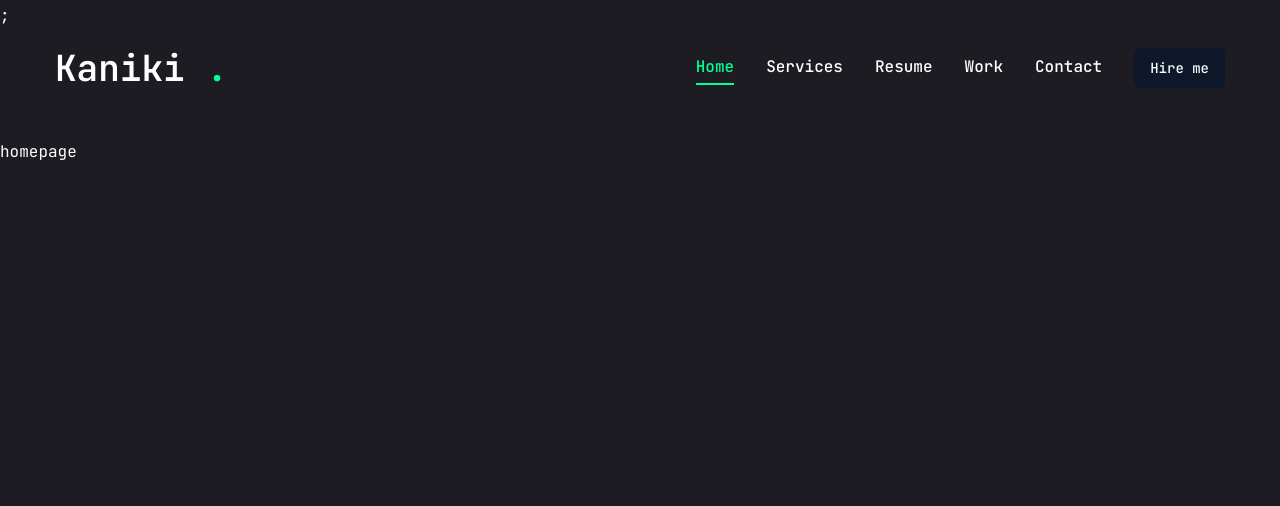
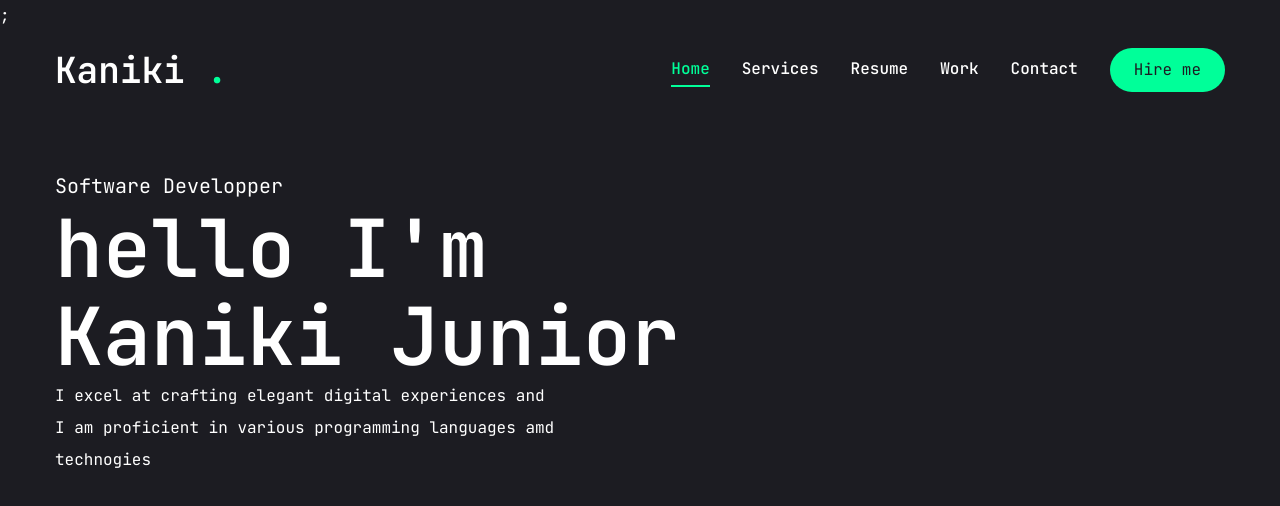
Before and after one commit to Juniorkaniki/portfolio, a Next.js app: page / in a window 1280 px wide. Shown: the top 506 px of the page. Built offline with nearby package versions, Linux system fonts and the light colour scheme.

Commit message:
begin hom page

```diff
--- a/app/globals.css
+++ b/app/globals.css
@@ -6,4 +6,13 @@
     body{
       @apply font-primary bg-primary text-white leading-loose;
     }
+    .h1{
+      @apply text-[40px] xl:text-[80px] leading-[1.1] font-semibold;
+    }
+    .h2{
+      @apply text-[36px] xl:text-[48px] leading-[1.1] font-semibold;
+    }
+    .h3{
+      @apply text-[24px] xl:text-[24px] leading-[1.1] font-semibold;
+    }
   }
--- a/app/page.jsx
+++ b/app/page.jsx
@@ -1,4 +1,26 @@
+import {Button} from "@/components/ui/button";
 
-export default function Home() {
-  return <main>homepage</main>
-}
+import {FilDownloard} from "react-icons/fi";
+
+const Home = () => {
+  return (
+    <section className="h-full">
+      <div className="container mx-auto h-full">
+        <div className="flex flex-col xl:flex-row items-center justeify-between xl:pt-8 xl:pd-24">
+          {/* text*/}
+          <div className="text-center xl:text-left">
+            <span className="text-xl">Software  Developper</span>
+            <h1  className="h1">
+              hello I'm <br /> Kaniki Junior
+            </h1>
+            <p className="max-w-[500px] ">I excel at crafting elegant digital experiences and I am proficient in various programming languages amd technogies</p>
+          </div>
+        </div>
+
+      </div>
+
+    </section>
+  );
+};
+
+export default Home;
--- a/components/ui/button.jsx
+++ b/components/ui/button.jsx
@@ -5,25 +5,18 @@ import { cva } from "class-variance-authority";
 import { cn } from "@/lib/utils"
 
 const buttonVariants = cva(
-  "inline-flex items-center justify-center whitespace-nowrap rounded-md text-sm font-medium ring-offset-white transition-colors focus-visible:outline-none focus-visible:ring-2 focus-visible:ring-slate-950 focus-visible:ring-offset-2 disabled:pointer-events-none disabled:opacity-50 dark:ring-offset-slate-950 dark:focus-visible:ring-slate-300",
+  "inline-flex items-center justify-center whitespaces-nwrap rounded-full text-base font-sembold ring-offset-white transition-colors",
   {
     variants: {
       variant: {
-        default: "bg-slate-900 text-slate-50 hover:bg-slate-900/90 dark:bg-slate-50 dark:text-slate-900 dark:hover:bg-slate-50/90",
-        destructive:
-          "bg-red-500 text-slate-50 hover:bg-red-500/90 dark:bg-red-900 dark:text-slate-50 dark:hover:bg-red-900/90",
-        outline:
-          "border border-slate-200 bg-white hover:bg-slate-100 hover:text-slate-900 dark:border-slate-800 dark:bg-slate-950 dark:hover:bg-slate-800 dark:hover:text-slate-50",
-        secondary:
-          "bg-slate-100 text-slate-900 hover:bg-slate-100/80 dark:bg-slate-800 dark:text-slate-50 dark:hover:bg-slate-800/80",
-        ghost: "hover:bg-slate-100 hover:text-slate-900 dark:hover:bg-slate-800 dark:hover:text-slate-50",
-        link: "text-slate-900 underline-offset-4 hover:underline dark:text-slate-50",
-      },
+        default: "bg-accent text-primary hover:bg-accent-hover",
+        primary:'bg-primary text-white',
+        outline:"border border-accent bg-transparent text-accent hover:bg-accent hover:text-primary",
+        },
       size: {
-        default: "h-10 px-4 py-2",
-        sm: "h-9 rounded-md px-3",
-        lg: "h-11 rounded-md px-8",
-        icon: "h-10 w-10",
+        default: "h-[44px] px-6",
+        md: "h-[48px] px-6",
+        lg: "h-[56px] px-8 text-sm uppercase tracking-[2px]",
       },
     },
     defaultVariants: {
```
